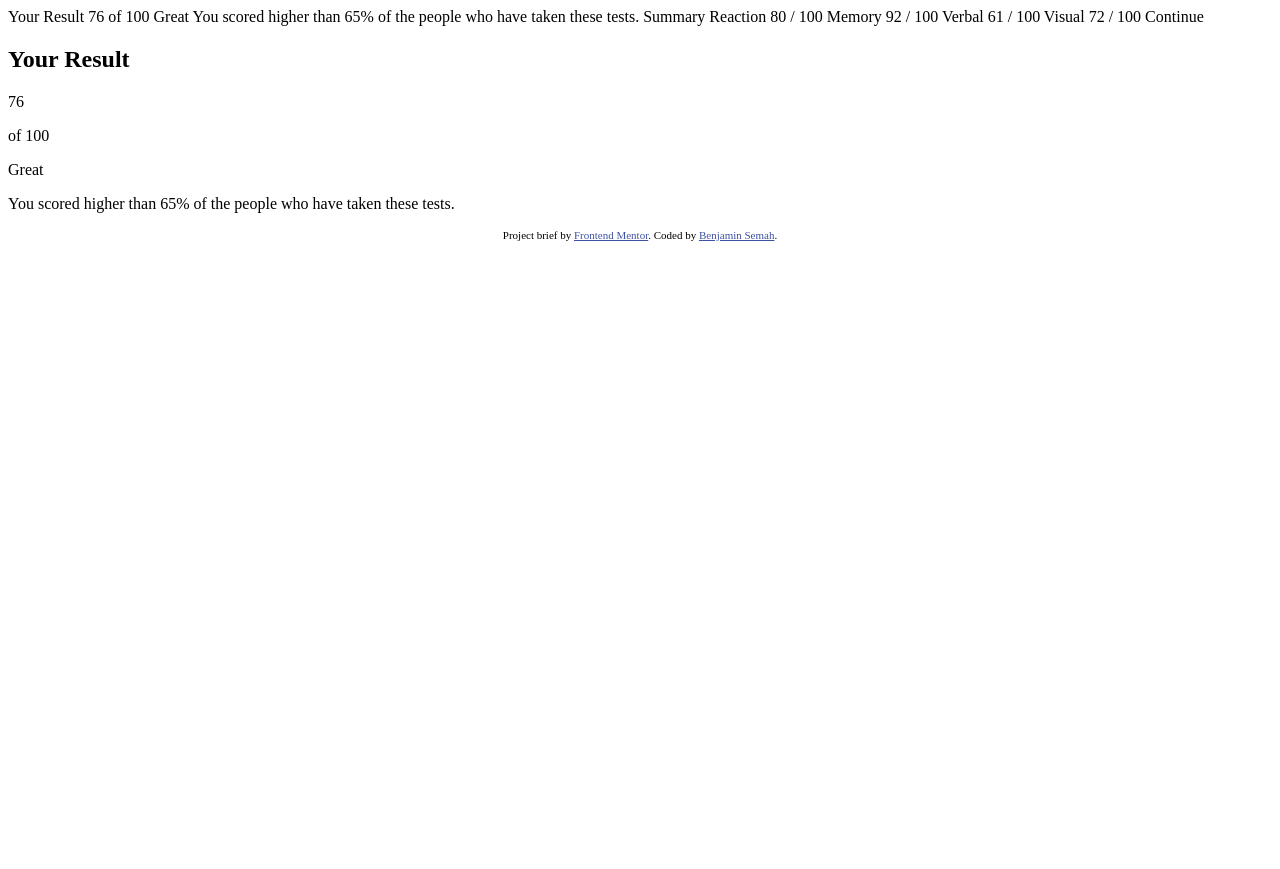
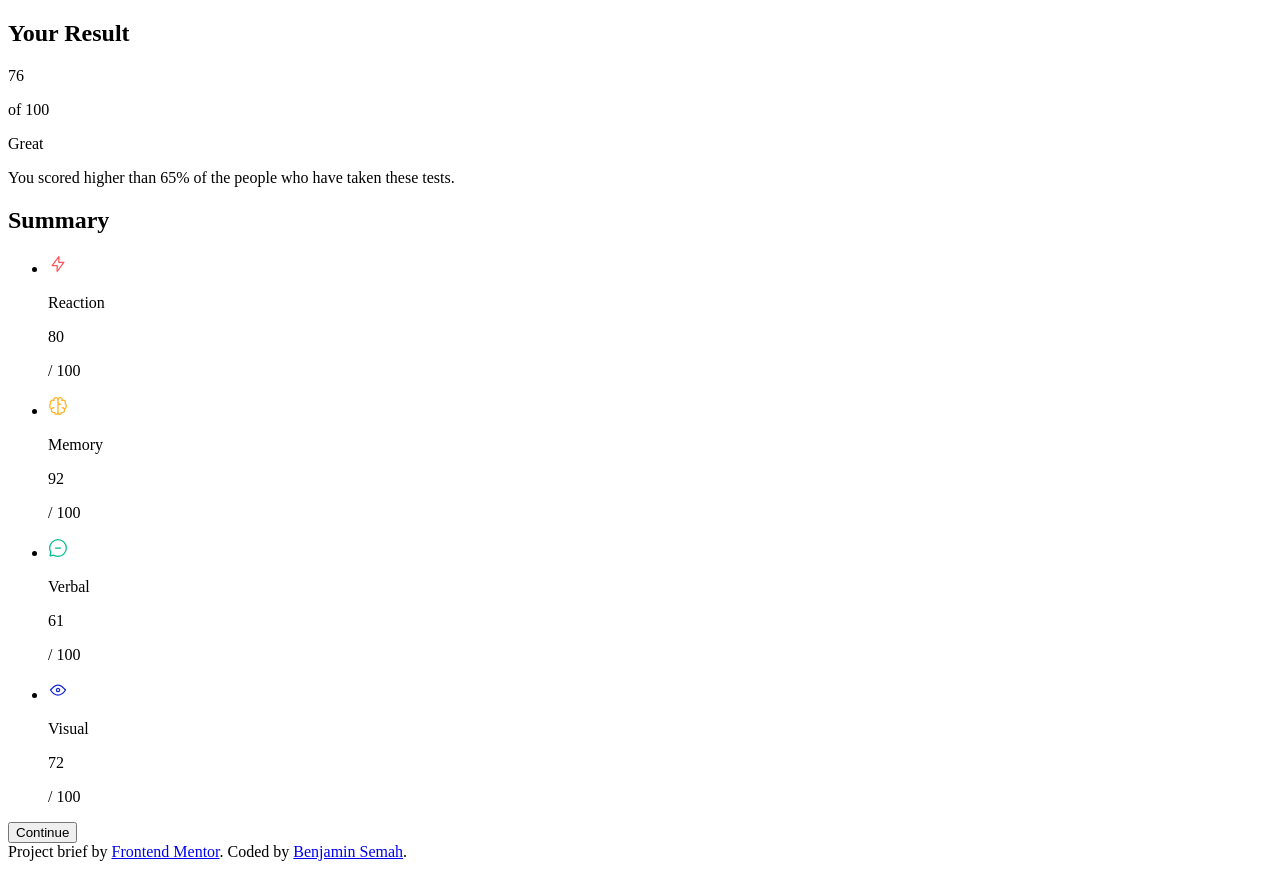
Before and after one commit to BenjaminSemah/results-summary-component, a plain HTML site: page index.html in a window 1280 px wide. Before the commit the page ends 800 px from the top, so only its background shows below. Drawn offline with Linux system fonts and the light colour scheme.

Commit message:
Add markup for summary container

```diff
--- a/index.html
+++ b/index.html
@@ -3,42 +3,10 @@
 <head>
   <meta charset="UTF-8">
   <meta name="viewport" content="width=device-width, initial-scale=1.0"> <!-- displays site properly based on user's device -->
-
   <link rel="icon" type="image/png" sizes="32x32" href="./assets/images/favicon-32x32.png">
-
   <title>Frontend Mentor | Results summary component</title>
-
-  <!-- Feel free to remove these styles or customise in your own stylesheet 👍 -->
-  <style>
-    .attribution { font-size: 11px; text-align: center; }
-    .attribution a { color: hsl(228, 45%, 44%); }
-  </style>
 </head>
 <body>
-
-  Your Result
-  76
-  of 100
-
-  Great
-  You scored higher than 65% of the people who have taken these tests.
-
-  Summary
-
-  Reaction
-  80 / 100
-
-  Memory
-  92 / 100
-
-  Verbal
-  61 / 100
-
-  Visual
-  72 / 100
-
-  Continue
-
   <div class="project-container">
     <!-- Results Container Section -->
     <section class="result-container">
@@ -52,14 +20,64 @@
         You scored higher than 65% of the people who have taken these tests.
       </p>
     </section>
+
+    <!-- Summary Container Section -->
     <section class="summary-container">
-
+      <h2 class="summary-heading title">Summary</h2>
+      <ul class="summary-list">
+        <!-- Summary Item 1 -->
+        <li class="summary-item">
+          <div class="icon-and-decription">
+            <img src="./assets/images/icon-reaction.svg" alt="logo for reaction">
+            <p class="summary-description">Reaction</p>
+          </div>
+          <div class="summary-score">
+            <p class="actual-score">80</p>
+            <p class="total-score">/ 100</p>
+          </div>
+        </li>
+        <!-- Summary Item 2 -->
+        <li class="summary-item">
+          <div class="icon-and-decription">
+            <img src="./assets/images/icon-memory.svg" alt="logo for reaction">
+            <p class="summary-description">Memory</p>
+          </div>
+          <div class="summary-score">
+            <p class="actual-score">92</p>
+            <p class="total-score">/ 100</p>
+          </div>
+        </li>
+        <!-- Summary Item 3 -->
+        <li class="summary-item">
+          <div class="icon-and-decription">
+            <img src="./assets/images/icon-verbal.svg" alt="logo for reaction">
+            <p class="summary-description">Verbal</p>
+          </div>
+          <div class="summary-score">
+            <p class="actual-score">61</p>
+            <p class="total-score">/ 100</p>
+          </div>
+        </li>
+        <!-- Summary Item 4 -->
+        <li class="summary-item">
+          <div class="icon-and-decription">
+            <img src="./assets/images/icon-visual.svg" alt="logo for reaction">
+            <p class="summary-description">Visual</p>
+          </div>
+          <div class="summary-score">
+            <p class="actual-score">72</p>
+            <p class="total-score">/ 100</p>
+          </div>
+        </li>
+      </ul>
+      <button type="button" class="continue-btn">Continue</button>
     </section>
   </div>
 
-  <div class="attribution">
+  <!-- Attribution -->
+  <footer class="attribution">
     Project brief by <a href="https://www.frontendmentor.io?ref=challenge" target="_blank">Frontend Mentor</a>.
     Coded by <a href="https://www.linkedin.com/in/benjaminsemah/" target="_blank">Benjamin Semah</a>.
-  </div>
+  </footer>
 </body>
 </html>
```
